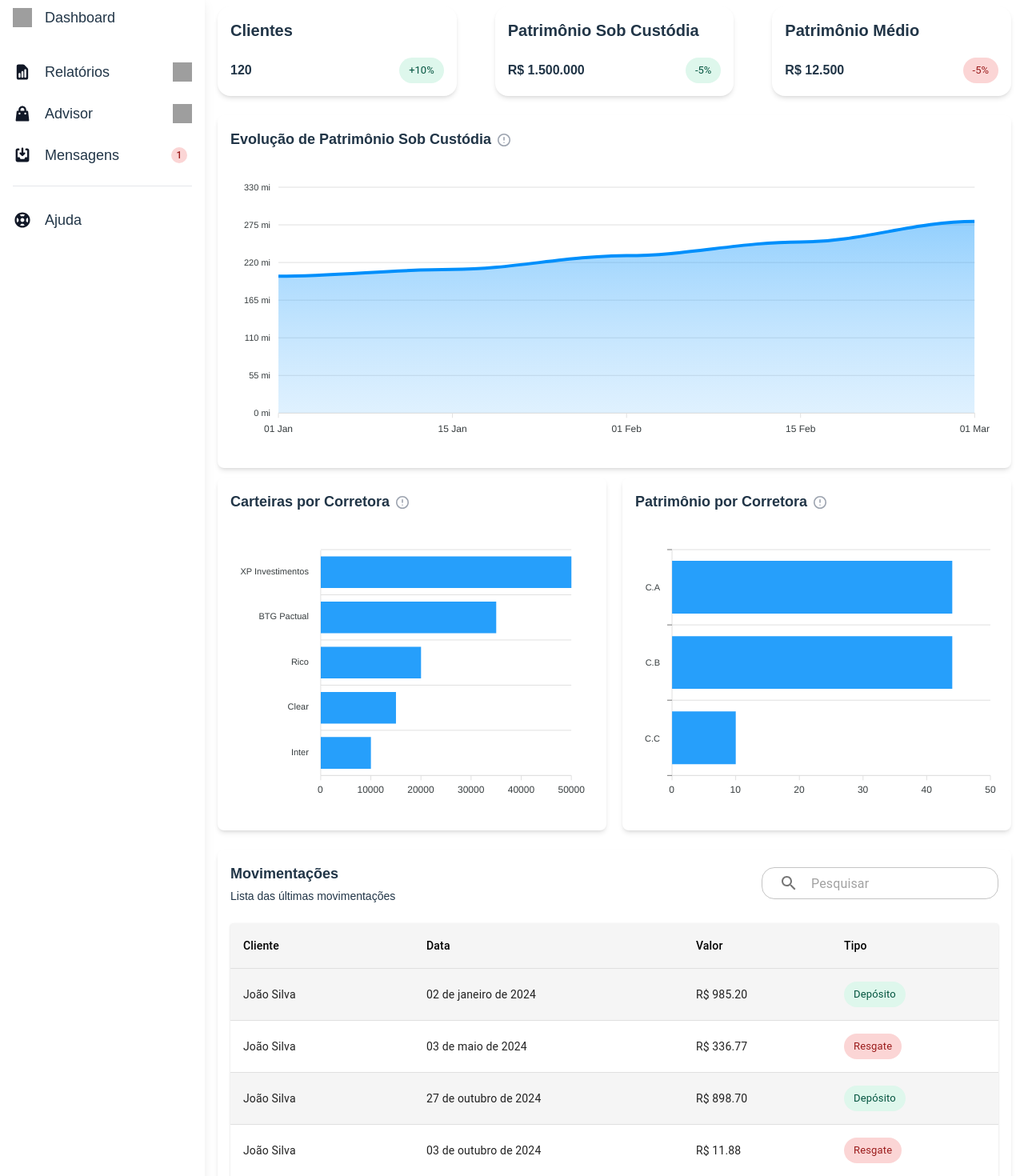
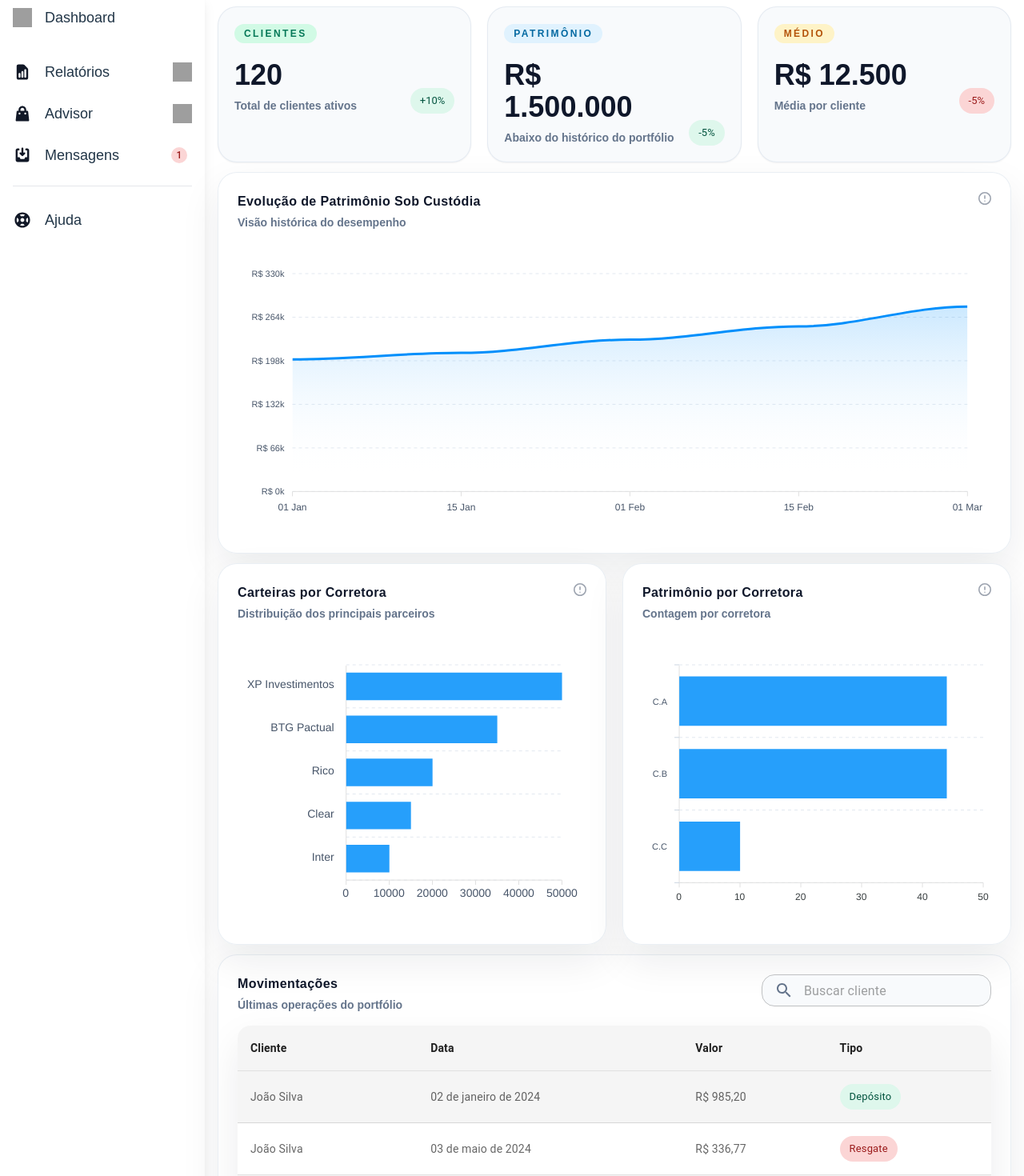
Before and after one commit to vgabrielcastro/dash-contabil, a React (Vite) app: page / in a window 1280 px wide. Shown: the part 80-1550 px from the top of the page at 80% size. Built offline with nearby package versions, Linux system fonts and the light colour scheme; grey boxes are pictures that could not be loaded.

Commit message:
feat: refactor components to use CardShell for consistent layout and styling

```diff
--- a/src/components/BrokerWalletsCard/index.tsx
+++ b/src/components/BrokerWalletsCard/index.tsx
@@ -1,10 +1,17 @@
 import { Tooltip } from "@mui/material";
+import { ApexOptions } from "apexcharts";
 import { useEffect, useState } from "react";
 import Chart from "react-apexcharts";
 import TooltipIcon from "../../assets/tooltip-icon.svg";
+import CardShell from "../CardShell";
+
+type ChartSeries = Array<{ data: Array<{ x: string; y: number[] }> }>;
 
 const BrokerWalletsCard = () => {
-  const [chartOptions, setChartOptions] = useState<{ options: any; series: any } | null>(null);
+  const [chartOptions, setChartOptions] = useState<{
+    options: ApexOptions;
+    series: ChartSeries;
+  } | null>(null);
 
   useEffect(() => {
     const generateFakeData = () => {
@@ -34,16 +41,38 @@ const BrokerWalletsCard = () => {
           plotOptions: {
             bar: {
               horizontal: true,
+              barHeight: "64%",
             },
           },
           dataLabels: {
             enabled: false,
             style: {
-              colors: ["#333"],
+              colors: ["#334155"],
+            },
+          },
+          xaxis: {
+            categories,
+            labels: {
+              style: {
+                colors: "#475569",
+                fontSize: "14px",
+              },
             },
           },
           yaxis: {
-            categories: categories,
+            labels: {
+              style: {
+                colors: "#475569",
+                fontSize: "14px",
+              },
+            },
+          },
+          grid: {
+            strokeDashArray: 4,
+            borderColor: "#e2e8f0",
+          },
+          tooltip: {
+            theme: "light",
           },
         },
         series: [
@@ -58,26 +87,26 @@ const BrokerWalletsCard = () => {
   }, []);
 
   return (
-    <div className="mt-3 p-4 bg-white rounded-lg shadow-md">
-      <h2 className="text-lg font-semibold mb-4 ">
-        Carteiras por Corretora
-        <Tooltip title="Tooltip" placement="top-start">
-          <img
-            src={TooltipIcon}
-            alt="arrow up"
-            className="w-4 inline-block ml-2"
-          />
+    <CardShell
+      title="Carteiras por Corretora"
+      subtitle="Distribuição dos principais parceiros"
+      action={
+        <Tooltip title="Dados simulados" placement="top-start">
+          <img src={TooltipIcon} alt="tooltip" className="w-4" />
         </Tooltip>
-      </h2>
+      }
+    >
       {chartOptions && (
+        <div className="mt-2">
           <Chart
             options={chartOptions.options}
             series={chartOptions.series}
             type="bar"
-          height={350}
+            height={340}
           />
+        </div>
       )}
-    </div>
+    </CardShell>
   );
 };
 
--- /dev/null
+++ b/src/components/CardShell/index.tsx
@@ -0,0 +1,30 @@
+import { ReactNode } from "react";
+
+interface CardShellProps {
+  title?: string;
+  subtitle?: string;
+  action?: ReactNode;
+  children: ReactNode;
+  className?: string;
+}
+
+const CardShell = ({ title, subtitle, action, children, className = "" }: CardShellProps) => {
+  return (
+    <div className={`mt-3 overflow-hidden rounded-3xl border border-slate-200/70 bg-white/95 shadow-[0_20px_50px_rgba(15,23,42,0.08)] transition-all duration-300 hover:shadow-[0_25px_80px_rgba(15,23,42,0.14)] ${className}`}>
+      <div className="flex flex-col gap-4 p-5 sm:p-6">
+        {(title || subtitle || action) && (
+          <div className="flex flex-col gap-3 sm:flex-row sm:items-start sm:justify-between">
+            <div className="min-w-0">
+              {title && <h2 className="text-base font-semibold tracking-wide text-slate-900">{title}</h2>}
+              {subtitle && <p className="mt-1 text-sm text-slate-500">{subtitle}</p>}
+            </div>
+            {action && <div className="flex items-center justify-start gap-3 sm:justify-end">{action}</div>}
+          </div>
+        )}
+        {children}
+      </div>
+    </div>
+  );
+};
+
+export default CardShell;
--- a/src/components/EvoluationCard/index.tsx
+++ b/src/components/EvoluationCard/index.tsx
@@ -3,12 +3,12 @@ import { format } from "date-fns";
 import { useEffect, useState } from "react";
 import Chart from "react-apexcharts";
 import TooltipIcon from "../../assets/tooltip-icon.svg";
+import CardShell from "../CardShell";
 
 const EvoluationCard = () => {
   const [chartData, setChartData] = useState(null);
 
   useEffect(() => {
-    // Dados fictícios para testes
     const mockData = [
       { date: "2024-01-01", value: 200000 },
       { date: "2024-01-15", value: 210000 },
@@ -17,7 +17,6 @@ const EvoluationCard = () => {
       { date: "2024-03-01", value: 280000 },
     ];
 
-    // Transformando os dados para o gráfico
     const categories = mockData.map((item) =>
       format(new Date(item.date), "dd MMM")
     );
@@ -30,53 +29,84 @@ const EvoluationCard = () => {
           id: "evoluation-chart",
           type: "area",
           toolbar: { show: false },
+          zoom: { enabled: false },
         },
-        xaxis: { categories },
+        stroke: {
+          curve: "smooth",
+          width: 3,
+        },
+        fill: {
+          type: "gradient",
+          gradient: {
+            shadeIntensity: 1,
+            opacityFrom: 0.45,
+            opacityTo: 0.1,
+            stops: [0, 90, 100],
+          },
+        },
+        xaxis: {
+          categories,
+          labels: {
+            style: {
+              colors: "#475569",
+            },
+          },
+        },
         yaxis: {
           min: 0,
           max: Math.max(...seriesData) + 50000,
-          tickAmount: 6,
+          tickAmount: 5,
           labels: {
-            formatter: (val) => `${(val / 1000).toLocaleString()} mi`,
+            formatter: (val) => `R$ ${Math.round(val / 1000).toLocaleString()}k`,
+            style: {
+              colors: "#475569",
+            },
           },
+        },
+        grid: {
+          borderColor: "#e2e8f0",
+          strokeDashArray: 4,
+        },
+        tooltip: {
+          theme: "light",
         },
       },
       series: [
-        { name: "Evolução de patrimônio sob custódia", data: seriesData },
+        { name: "Evolução de patrimônio", data: seriesData },
       ],
     });
   }, []);
 
   if (!chartData) {
     return (
-      <div className="m-3 rounded-xl pl-6 h-32 flex items-center gap-5 bg-white">
-        <CircularProgress />
-        Loading...
+      <div className="m-3 rounded-3xl bg-white/95 p-6 shadow-sm">
+        <div className="flex items-center gap-4">
+          <CircularProgress size={28} />
+          <span className="text-sm text-slate-600">Carregando evolução...</span>
+        </div>
       </div>
     );
   }
 
   return (
-    <div className="mt-6 p-4 bg-white rounded-lg shadow-md">
-      <h2 className="text-lg font-semibold mb-4">
-        Evolução de Patrimônio Sob Custódia
-        <Tooltip title="Tooltip" placement="top-start">
-          <img
-            src={TooltipIcon}
-            alt="tooltip"
-            className="w-4 inline-block ml-2"
-          />
+    <CardShell
+      title="Evolução de Patrimônio Sob Custódia"
+      subtitle="Visão histórica do desempenho"
+      action={
+        <Tooltip title="Dados demonstrativos" placement="top-start">
+          <img src={TooltipIcon} alt="tooltip" className="w-4" />
         </Tooltip>
-      </h2>
-      <div className="w-full">
+      }
+    >
+      <div className="mt-2">
         <Chart
           options={chartData.options}
           series={chartData.series}
           type="area"
-          height={350}
+          height={340}
         />
       </div>
-    </div>
+    </CardShell>
   );
 };
 
--- a/src/components/InfoCard/index.tsx
+++ b/src/components/InfoCard/index.tsx
@@ -45,40 +45,63 @@ const InfoCard = () => {
 
   if (isLoading) {
     return (
-      <div className="mb-12">
-        <InfoSkeleton />;
+      <div className="mb-8">
+        <InfoSkeleton />
       </div>
     );
   }
 
   return (
-    <div className="flex w-full h-28 gap-12">
+    <div className="grid grid-cols-1 gap-5 md:grid-cols-3">
       {advisorSummary && (
         <>
-          <div className="flex-1 bg-white p-4 rounded-2xl shadow-md">
-            <h2 className="text-xl font-semibold mb-4">Clientes</h2>
-            <div className="flex justify-between items-center">
-              <p className="mr-2">{advisorSummary.client_count}</p>
+          <div className="rounded-3xl border border-slate-200/80 bg-slate-50 p-5 shadow-sm transition duration-300 hover:-translate-y-0.5 hover:shadow-lg">
+            <span className="inline-flex rounded-full bg-emerald-100 px-3 py-1 text-xs font-semibold uppercase tracking-[0.2em] text-emerald-700">
+              Clientes
+            </span>
+            <div className="mt-5 flex items-end justify-between gap-4">
+              <div>
+                <p className="text-4xl font-semibold text-slate-900">
+                  {advisorSummary.client_count}
+                </p>
+                <p className="mt-2 text-sm text-slate-500">
+                  Total de clientes ativos
+                </p>
+              </div>
               <Badges text="+10%" color="secondary" />
             </div>
           </div>
-          <div className="flex-1 bg-white p-4 rounded-2xl shadow-md">
-            <h2 className="text-xl font-semibold mb-4">
-              Patrimônio Sob Custódia
-            </h2>
-            <div className="flex justify-between items-center">
-              <p className="mr-2">
-                {formatCurrency(advisorSummary.total_equity)}
-              </p>
+
+          <div className="rounded-3xl border border-slate-200/80 bg-slate-50 p-5 shadow-sm transition duration-300 hover:-translate-y-0.5 hover:shadow-lg">
+            <span className="inline-flex rounded-full bg-sky-100 px-3 py-1 text-xs font-semibold uppercase tracking-[0.2em] text-sky-700">
+              Patrimônio
+            </span>
+            <div className="mt-5 flex items-end justify-between gap-4">
+              <div>
+                <p className="text-4xl font-semibold text-slate-900">
+                  {formatCurrency(advisorSummary.total_equity)}
+                </p>
+                <p className="mt-2 text-sm text-slate-500">
+                  Abaixo do histórico do portfólio
+                </p>
+              </div>
               <Badges text="-5%" color="secondary" />
             </div>
           </div>
-          <div className="flex-1 bg-white p-4 rounded-2xl shadow-md">
-            <h2 className="text-xl font-semibold mb-4">Patrimônio Médio</h2>
-            <div className="flex justify-between items-center">
-              <p className="mr-2">
-                {formatCurrency(advisorSummary.average_equity)}
-              </p>
+
+          <div className="rounded-3xl border border-slate-200/80 bg-slate-50 p-5 shadow-sm transition duration-300 hover:-translate-y-0.5 hover:shadow-lg">
+            <span className="inline-flex rounded-full bg-amber-100 px-3 py-1 text-xs font-semibold uppercase tracking-[0.2em] text-amber-700">
+              Médio
+            </span>
+            <div className="mt-5 flex items-end justify-between gap-4">
+              <div>
+                <p className="text-4xl font-semibold text-slate-900">
+                  {formatCurrency(advisorSummary.average_equity)}
+                </p>
+                <p className="mt-2 text-sm text-slate-500">
+                  Média por cliente
+                </p>
+              </div>
               <Badges text="-5%" color="error" />
             </div>
           </div>
--- a/src/components/MovementsListCard/List/index.tsx
+++ b/src/components/MovementsListCard/List/index.tsx
@@ -16,16 +16,27 @@ import EmptyState from "../../EmptyState";
 const StyledTableCell = styled(TableCell)(({ theme }) => ({
   [`&.${tableCellClasses.head}`]: {
     backgroundColor: theme.palette.action.hover,
-    color: theme.palette.common.black,
+    color: theme.palette.text.primary,
+    fontWeight: 700,
+    fontSize: 14,
   },
   [`&.${tableCellClasses.body}`]: {
     fontSize: 14,
+    color: theme.palette.text.secondary,
   },
 }));
 
 const StyledTableRow = styled(TableRow)(({ theme }) => ({
+  backgroundColor: theme.palette.background.paper,
+  transition: "background-color 0.2s ease",
   "&:nth-of-type(odd)": {
     backgroundColor: theme.palette.action.hover,
+  },
+  "&:hover": {
+    backgroundColor: theme.palette.action.selected,
+  },
+  "& td, & th": {
+    borderBottom: `1px solid ${theme.palette.divider}`,
   },
   "&:last-child td, &:last-child th": {
     border: 0,
@@ -76,7 +87,7 @@ const ListCard = ({ search }: ListCardProps) => {
     return filteredItems.slice(startIndex, endIndex);
   };
 
-  const totalPages = Math.ceil(fakeData.length / itemsPerPage);
+  const totalPages = Math.max(1, Math.ceil(fakeData.length / itemsPerPage));
 
   const handleChangePage = (
     _event: React.MouseEvent<HTMLButtonElement> | null,
@@ -96,7 +107,14 @@ const ListCard = ({ search }: ListCardProps) => {
         </div>
       ) : (
         <>
-          <TableContainer component={Paper}>
+          <TableContainer
+            component={Paper}
+            sx={{
+              borderRadius: 4,
+              boxShadow: "0 20px 50px rgba(15,23,42,0.08)",
+              overflow: "hidden",
+            }}
+          >
             <Table sx={{ minWidth: 700 }} aria-label="customized table">
               <TableHead>
                 <TableRow>
@@ -118,7 +136,7 @@ const ListCard = ({ search }: ListCardProps) => {
                       )}
                     </StyledTableCell>
                     <StyledTableCell>
-                      R$ {transaction.value.toLocaleString()}
+                      R$ {Number(transaction.value).toLocaleString("pt-BR", { minimumFractionDigits: 2, maximumFractionDigits: 2 })}
                     </StyledTableCell>
                     <StyledTableCell>
                       <Badges
@@ -138,6 +156,8 @@ const ListCard = ({ search }: ListCardProps) => {
               count={totalPages}
               page={page}
               onChange={handleChangePage}
+              color="primary"
+              shape="rounded"
             />
           </div>
         </>
--- a/src/components/MovementsListCard/index.tsx
+++ b/src/components/MovementsListCard/index.tsx
@@ -1,50 +1,47 @@
 import SearchIcon from "@mui/icons-material/Search";
 import { IconButton, InputAdornment, TextField } from "@mui/material";
 import { useState } from "react";
+import CardShell from "../CardShell";
 import ListCard from "./List";
 
 const MovementsListCard = () => {
-  const [search, setSearch] = useState<string>('');
+  const [search, setSearch] = useState<string>("");
 
   const handleSearchChange = (event: React.ChangeEvent<HTMLInputElement>) => {
     setSearch(event.target.value);
   };
 
   return (
-    <div className="mt-6 p-4 bg-white rounded-lg shadow-md flex flex-col">
-      <div className="flex justify-between items-center mb-6">
-        <div>
-          <h2 className="text-lg font-semibold mb-1">Movimentações</h2>
-          <p className="text-sm font-thin">Lista das últimas movimentações</p>
-        </div>
-        <div className="flex items-center">
+    <CardShell
+      title="Movimentações"
+      subtitle="Últimas operações do portfólio"
+      action={
         <TextField
-            // id="search"
           type="search"
           variant="outlined"
           size="small"
           value={search}
           onChange={handleSearchChange}
-            placeholder="Pesquisar"
+          placeholder="Buscar cliente"
           InputProps={{
             startAdornment: (
               <InputAdornment position="start">
-                  <IconButton>
-                    <SearchIcon />
+                <IconButton edge="start" size="small">
+                  <SearchIcon className="text-slate-500" />
                 </IconButton>
               </InputAdornment>
             ),
             sx: {
               borderRadius: "16px",
+              backgroundColor: "#f8fafc",
+              paddingRight: 0,
             },
           }}
         />
-        </div>
-      </div>
-      <div>
+      }
+    >
       <ListCard search={search} />
-      </div>
-    </div>
+    </CardShell>
   );
 };
 
--- a/src/components/PatrimonyBrokerCard/index.tsx
+++ b/src/components/PatrimonyBrokerCard/index.tsx
@@ -1,6 +1,7 @@
 import { Tooltip } from "@mui/material";
 import Chart from "react-apexcharts";
 import TooltipIcon from "../../assets/tooltip-icon.svg";
+import CardShell from "../CardShell";
 
 const PatrimonyBrokerCard = () => {
   const chartOptions = {
@@ -15,13 +16,11 @@ const PatrimonyBrokerCard = () => {
       plotOptions: {
         bar: {
           horizontal: true,
+          barHeight: "68%",
         },
       },
       dataLabels: {
         enabled: false,
-        style: {
-          colors: ["#333"],
-        },
       },
       yaxis: {
         tickAmount: 6,
@@ -29,18 +28,25 @@ const PatrimonyBrokerCard = () => {
           formatter: function (val) {
             return val;
           },
+          style: {
+            colors: "#475569",
+          },
         },
         axisTicks: {
           show: true,
-          color: "#777",
+          color: "#cbd5e1",
         },
         axisBorder: {
           show: true,
-          color: "#777",
+          color: "#cbd5e1",
         },
         min: 0,
         max: 50,
         tickPlacement: "between",
+      },
+      grid: {
+        borderColor: "#e2e8f0",
+        strokeDashArray: 4,
       },
     },
     series: [
@@ -65,24 +71,24 @@ const PatrimonyBrokerCard = () => {
   };
 
   return (
-    <div className="mt-3 p-4 bg-white rounded-lg shadow-md">
-      <h2 className="text-lg font-semibold mb-4 ">
-        Patrimônio por Corretora
-        <Tooltip title="Tooltip" placement="top-start">
-          <img
-            src={TooltipIcon}
-            alt="arrow up"
-            className="w-4 inline-block ml-2"
-          />
+    <CardShell
+      title="Patrimônio por Corretora"
+      subtitle="Contagem por corretora"
+      action={
+        <Tooltip title="Dados simulados" placement="top-start">
+          <img src={TooltipIcon} alt="tooltip" className="w-4" />
         </Tooltip>
-      </h2>
+      }
+    >
+      <div className="mt-2">
         <Chart
           options={chartOptions.options}
           series={chartOptions.series}
           type="bar"
-        height={350}
+          height={340}
         />
       </div>
+    </CardShell>
   );
 };
 
```
Also changed, not shown: src/components/InfoCard/InfoSkeleton/index.tsx (+7 -28 lines). Lines whose indentation alone changed are shown as unchanged.
